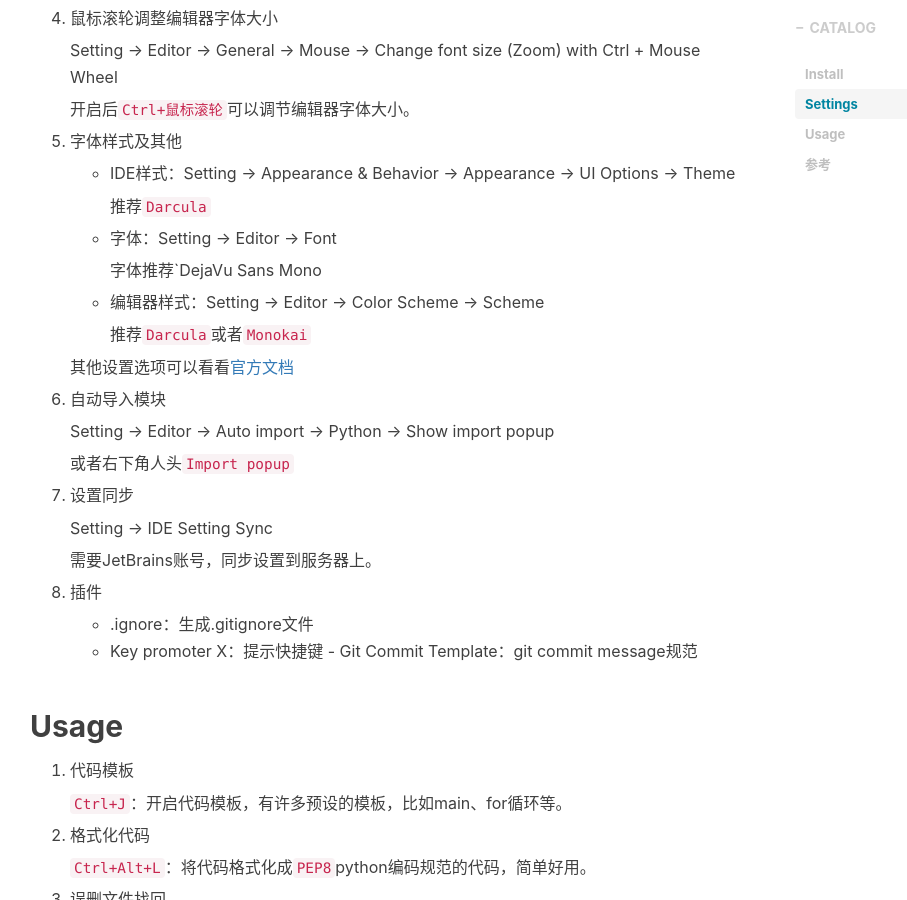
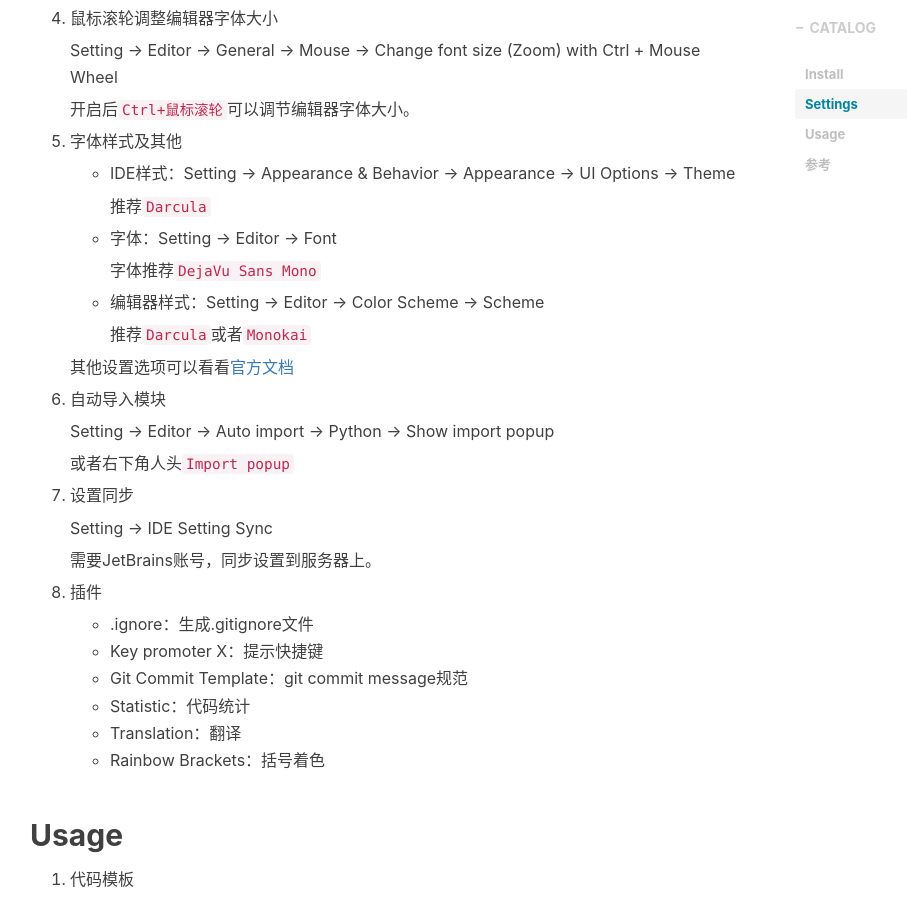
Before and after one commit to tianws/tianws.github.io, a Jekyll site: the page built from _posts/2019-04-23-jetbrans-setting.markdown, in a window 1280 px wide and 900 px high, scrolled down 1435 px. Shown: the whole window, without its empty margins (235-1142 px from the left). Built offline with Jekyll 4.4.1, drawn with Linux system fonts in a browser that asks for light colours; nearby versions of some CDN libraries; comment, search, counter and statistics services are not loaded.

Commit message:
修改两篇博客

```diff
--- a/_posts/2019-04-23-jetbrans-setting.markdown
+++ b/_posts/2019-04-23-jetbrans-setting.markdown
@@ -63,7 +63,7 @@
 
    - 字体：Setting -> Editor -> Font
 
-     字体推荐`DejaVu Sans Mono
+     字体推荐`DejaVu Sans Mono`
 
    - 编辑器样式：Setting -> Editor -> Color Scheme -> Scheme
 
@@ -87,7 +87,10 @@
 
    - .ignore：生成.gitignore文件
    - Key promoter X：提示快捷键
-- Git Commit Template：git commit message规范
+   - Git Commit Template：git commit message规范
+   - Statistic：代码统计
+   - Translation：翻译
+   - Rainbow Brackets：括号着色
 
 
 
--- a/_posts/2019-07-11-gfw.markdown
+++ b/_posts/2019-07-11-gfw.markdown
@@ -19,7 +19,7 @@
 
 答案是肯定的，这就是今天的主角——Haproxy。
 
-但是有个前提，每个ss的服务器端口和密码必须一样。也就是说，如果你有A，B，C，D四个ss，这四个的密码和加密方式必须一致，才可以用haproxy。
+但是有个前提，每个ss的密码和加密方式必须一样，才可以用haproxy。
 
 ## 安装
 
@@ -143,4 +143,5 @@
 - [多Shadowsocks服务器负载均衡](https://www.solarck.com/haproxy-shadowsocks-balance.html)
 - [解决 Haproxy 用 Systemd 启动失败的问题](https://www.solarck.com/systemd-wait-network-online.html)
 - [利用haproxy做ss多线路的负载均衡](https://yuln.com/thread-14-1-1.html)
+- [利用HAProxy实现ss-local多IP均衡负载](https://zhuanlan.zhihu.com/p/30559435)
 - [Shadowsocks 客户端推荐](https://www.vpnto.net/posts/shadowsocks-client/)
```
